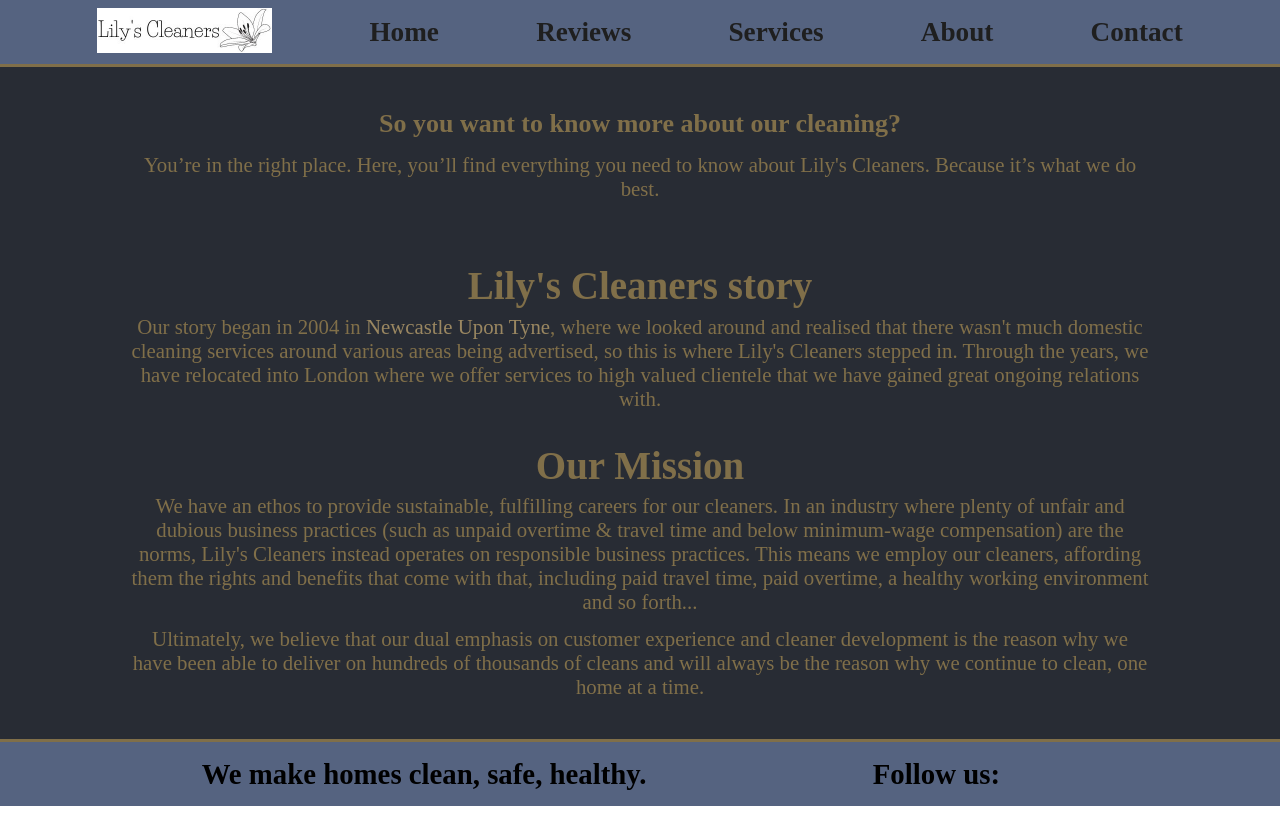
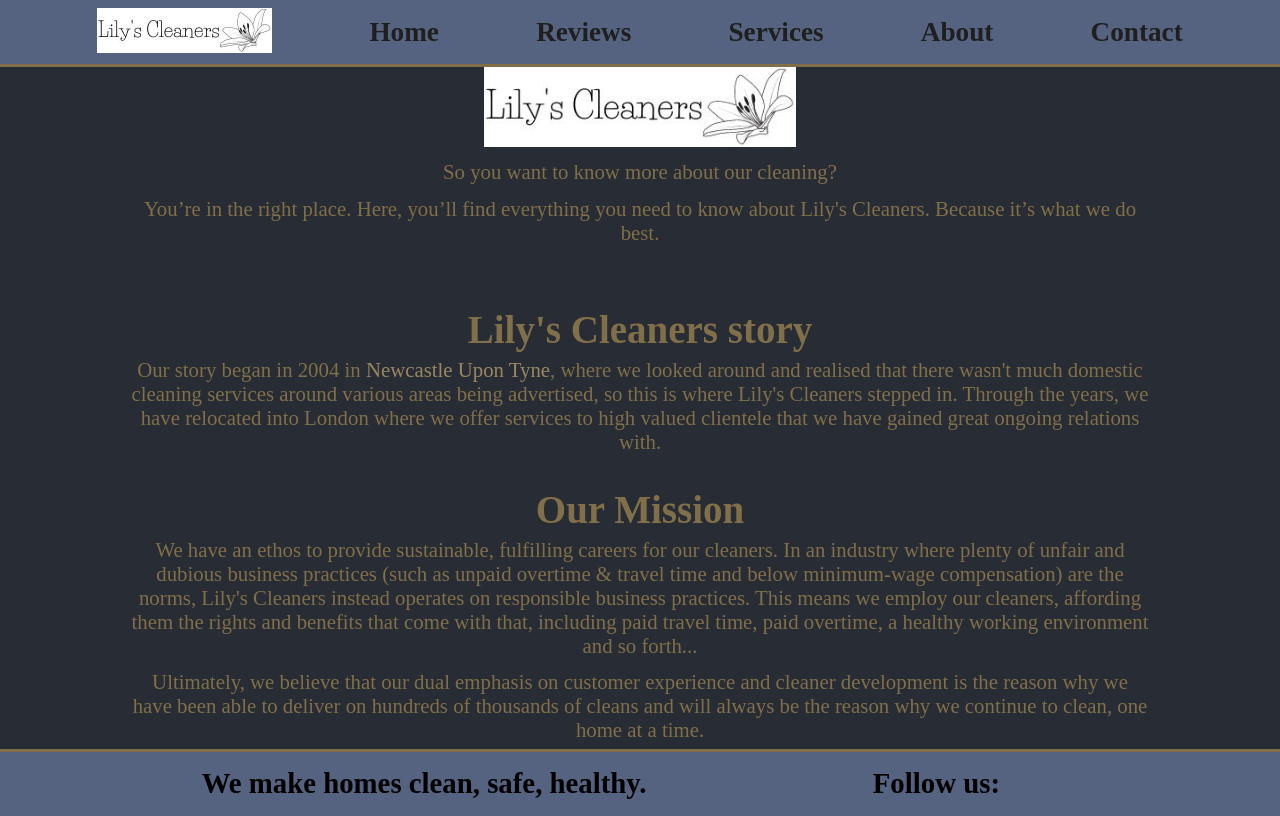
Before and after one commit to BAZBOT123/Cleaning-Website, a React (Create React App) app: page /about in a window 1280 px wide. Built offline with nearby package versions, Linux system fonts and the light colour scheme; no server answers; some icons are missing.

Commit message:
Added an image in the About page

```diff
--- a/src/components/About.js
+++ b/src/components/About.js
@@ -12,7 +12,7 @@
     <div className="App">
       <nav className="navbar">
         <div className="logo-lily">
-          <img src={Logo} alt="Girl in a jacket" height="45"></img>
+          <img src={Logo} alt="Lily's Cleaners logo" height="45"></img>
         </div>
         <div className="Home-page">
           <h1 className='home-font'><Link to='/home'>Home</Link></h1>
@@ -32,30 +32,26 @@
       </nav>
 
       <main className="App-header">
-        <h3>So you want to know more about our cleaning?</h3>
-
+        <div className="logo-lily">
+          <img src={Logo} alt="Lily's Cleaners logo" height="80"></img>
+        </div>
+        <p>So you want to know more about our cleaning?</p>
         <p> You’re in the right place. Here, you’ll find everything you need to know about Lily's Cleaners. Because it’s what we do best.</p>
-
         <br />
-
         <h1>Lily's Cleaners story</h1>
         <p>Our story began in 2004 in <a href="https://en.wikipedia.org/wiki/Newcastle_upon_Tyne"
         >Newcastle Upon Tyne</a>, where we looked around and realised that there wasn't much domestic cleaning services around various areas being advertised, so this is where Lily's Cleaners stepped in.
           Through the years, we have relocated into London where we offer services to high valued clientele that we have gained great ongoing relations with.
         </p>
-
         <h1>Our Mission</h1>
         <p>We have an ethos to provide sustainable, fulfilling careers for our cleaners.
           In an industry where plenty of unfair and dubious business practices (such as unpaid overtime & travel time and below minimum-wage compensation) are the norms, Lily's Cleaners instead operates on responsible business practices.
           This means we employ our cleaners, affording them the rights and benefits that come with that, including paid travel time, paid overtime, a healthy working environment and so forth...
         </p>
-
         <p>
           Ultimately, we believe that our dual emphasis on customer experience and cleaner development is the reason why we have been able to deliver on hundreds of thousands of cleans and will always be the reason why we continue to clean, one home at a time.
         </p>
-
       </main>
-
       <footer className="App-footer">
         <h1>We make homes clean, safe, healthy.</h1>
         <h1 className='follow-us'>Follow us:  <a href="https://www.google.com/"><InstgramSvg /></a></h1>
```
